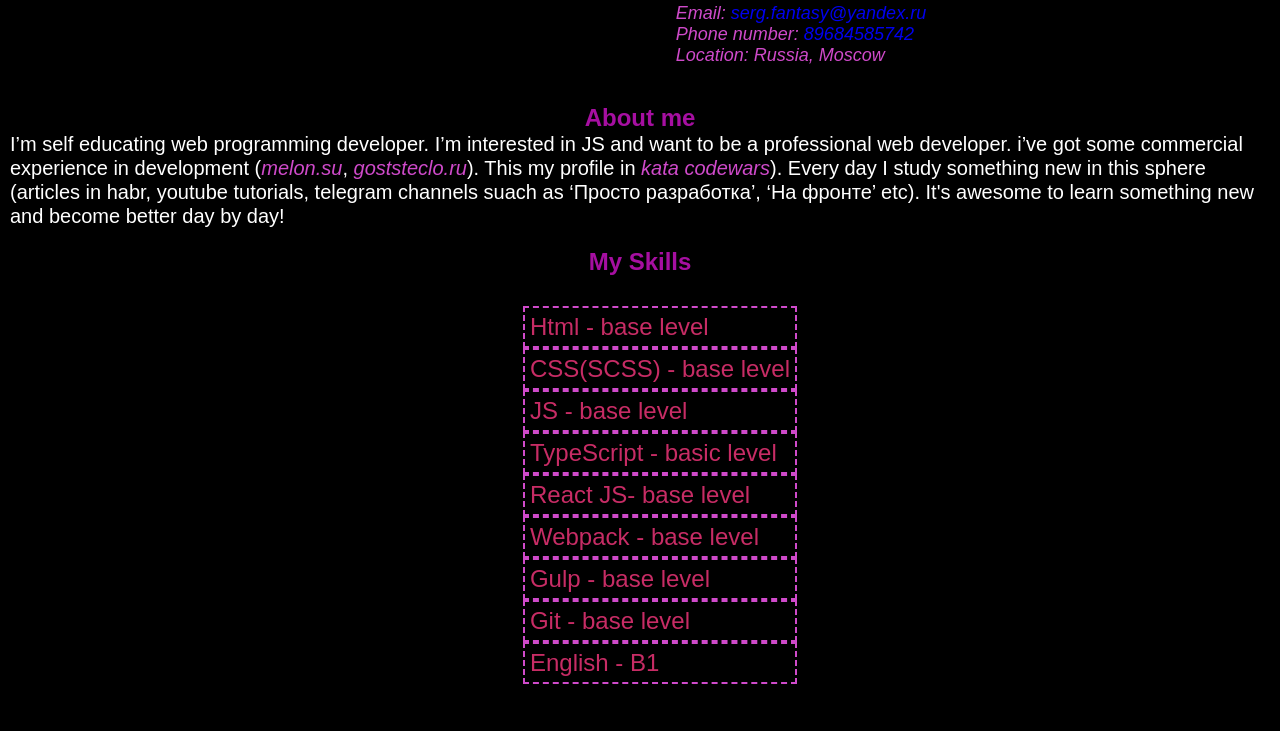
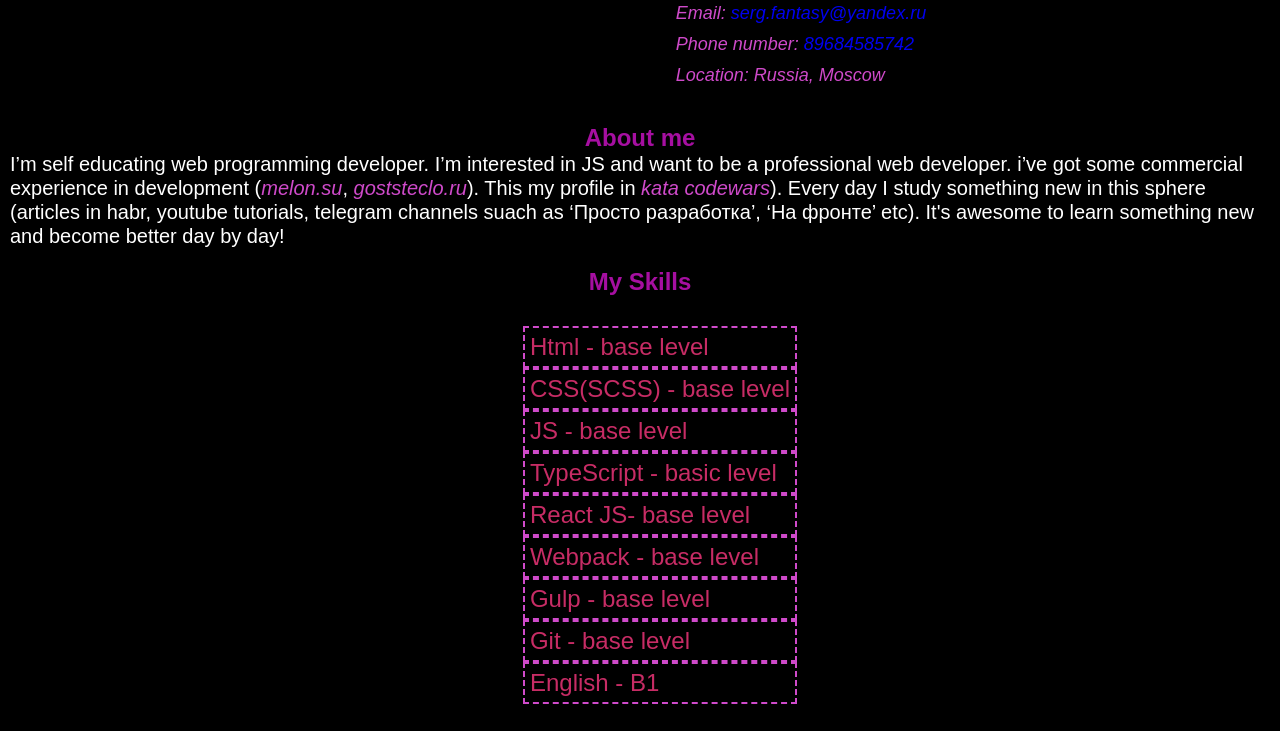
Before and after one commit to sergJess/rsschool-cv, a plain HTML site: page index.html in a window 1280 px wide. Shown: the part 85-816 px from the top of the page. Drawn offline with Linux system fonts and the light colour scheme.

Commit message:
refactor: add margin

```diff
--- a/css/style.css
+++ b/css/style.css
@@ -49,6 +49,9 @@ h1{
   display: flex;
   justify-content: space-evenly;
   flex-wrap: wrap;
+}
+.personal__list{
+  margin: 1rem 0;
 }
 .personal-image{
   margin-right: 1rem;
```
